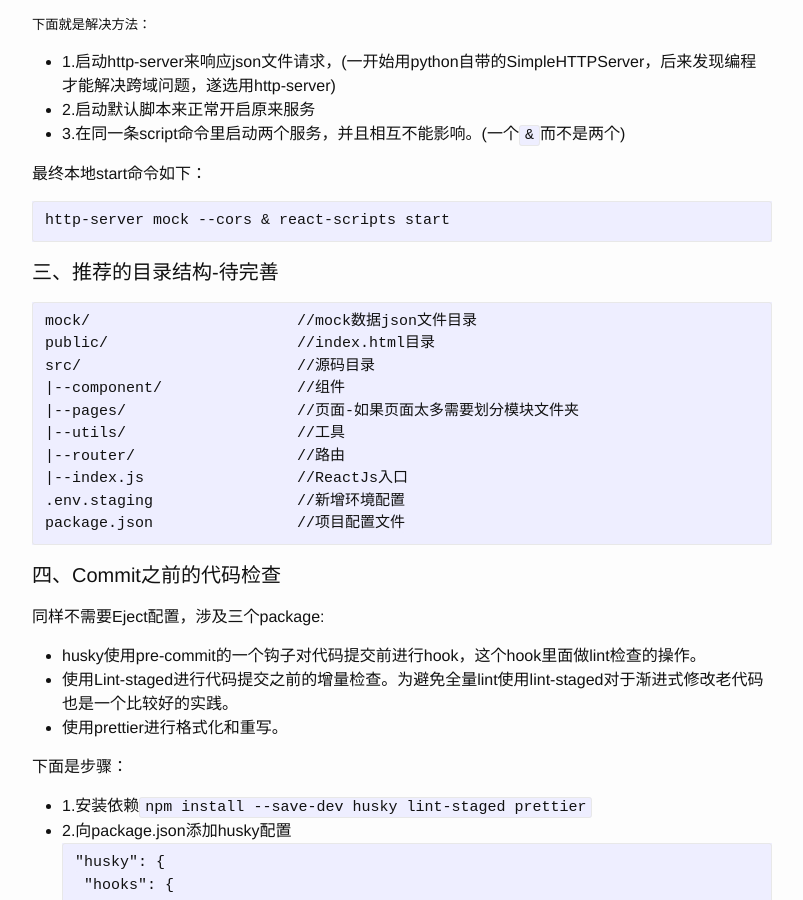
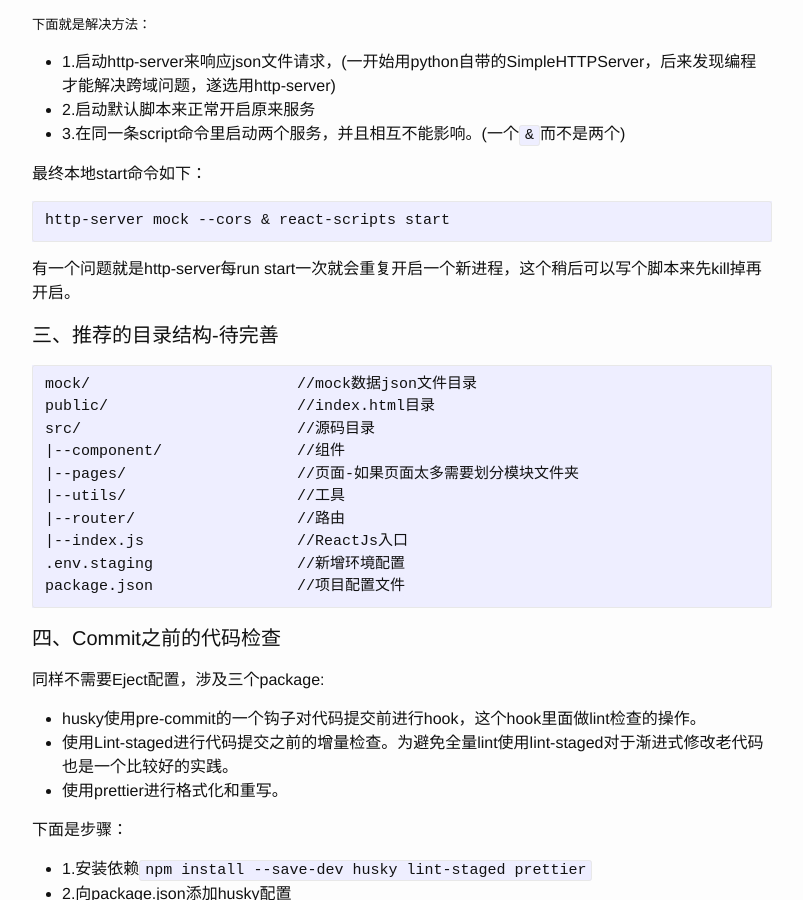
Before and after one commit to tsingroo/tsingroo.github.io, a Jekyll site: the page built from _posts/2019-08-02-setup_react_dev_env.md, in a window 1280 px wide and 900 px high, scrolled down 1199 px. Shown: the whole window, without its empty margins (238-1041 px from the left). Built offline with Jekyll 4.4.1, drawn with Linux system fonts in a browser that asks for light colours.

Commit message:
add some tip

````diff
--- a/_posts/2019-08-02-setup_react_dev_env.md
+++ b/_posts/2019-08-02-setup_react_dev_env.md
@@ -49,6 +49,8 @@ title: '搭建ReactJs开发环境实践'
 http-server mock --cors & react-scripts start
 ```
 
+有一个问题就是http-server每run start一次就会重复开启一个新进程，这个稍后可以写个脚本来先kill掉再开启。
+
 
 #### 三、推荐的目录结构-待完善
 ```
````
